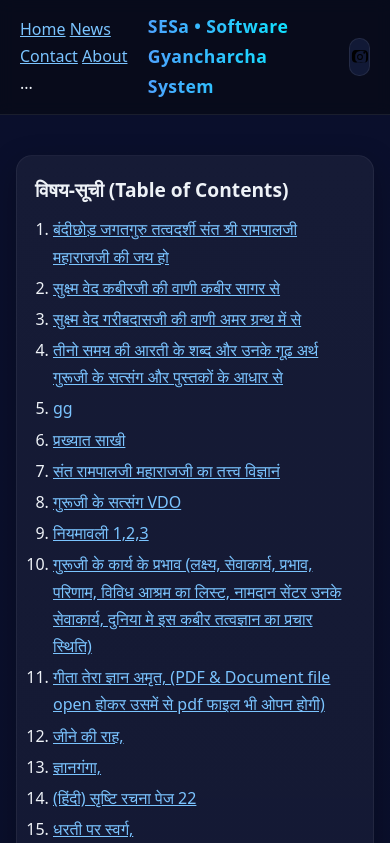
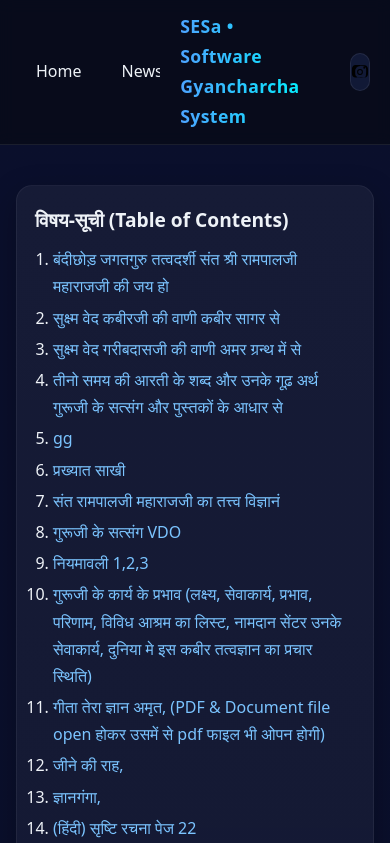
Before and after one commit to Ritik-Das-Software/Web-by-Ritik-Das, a plain HTML site: page index.html in a window 390 px wide. Shown: the top 843 px of the page. Drawn offline with Linux system fonts and the light colour scheme.

Commit message:
Update styles.css

```diff
--- a/styles.css
+++ b/styles.css
@@ -1,18 +1,168 @@
-*{box-sizing:border-box}
-html{scroll-behavior:smooth}
-body{font-family:system-ui,-apple-system,Segoe UI,Roboto,Ubuntu,'Noto Sans',Arial; background:linear-gradient(180deg,#0a0f2c,#0b1020); color:#eef2f7; margin:0; line-height:1.7}
-a{color:#7bc4ff}
-a:hover{color:#a8e0ff}
-header{position:sticky;top:0;z-index:50;display:flex;align-items:center;gap:12px;padding:12px 20px;background:rgba(8,12,26,.9);backdrop-filter:blur(8px);border-bottom:1px solid rgba(255,255,255,.08)}
-.brand{font-weight:800;letter-spacing:.4px;font-size:1.1rem;background:linear-gradient(90deg,#4da3ff,#00f2fe);-webkit-background-clip:text;-webkit-text-fill-color:transparent;cursor:pointer}
-.icon-btn{display:inline-flex;align-items:center;justify-content:center;width:38px;height:38px;border-radius:10px;background:#111936;border:1px solid rgba(255,255,255,.08)}
-.icon-btn:hover{transform:translateY(-2px)}
-.icon-btn img{width:18px;height:18px}
-main{max-width:1100px;margin:auto;padding:22px 16px}
-.card{margin:18px 0;padding:18px;border-radius:16px;background:linear-gradient(180deg,rgba(255,255,255,.05),rgba(255,255,255,.02));border:1px solid rgba(255,255,255,.06);box-shadow:0 10px 30px rgba(0,0,0,.25)}
-.card h2{margin:0 0 10px 0;font-size:1.2rem}
-.toc-list{list-style:decimal;margin:0;padding:0 0 0 18px}
-.toc-list li{margin:4px 0}
-.footer{padding:30px;text-align:center;opacity:.65}
-p{margin:0 0 10px;padding:10px 12px;background:rgba(255,255,255,.04);border-radius:10px}
-@media(max-width:768px){.toc-list li{margin-left:0!important}}
+/* ===============================
+   Global Reset + Base Styling
+=================================*/
+* {
+  box-sizing: border-box;
+  margin: 0;
+  padding: 0;
+}
+html {
+  scroll-behavior: smooth;
+}
+body {
+  font-family: system-ui, -apple-system, Segoe UI, Roboto, Ubuntu, 'Noto Sans', Arial;
+  background: linear-gradient(180deg, #0a0f2c, #0b1020);
+  color: #eef2f7;
+  line-height: 1.7;
+}
+
+/* ===============================
+   Links
+=================================*/
+a {
+  color: #7bc4ff;
+  text-decoration: none;
+}
+a:hover {
+  color: #a8e0ff;
+}
+
+/* ===============================
+   Header + Brand
+=================================*/
+header {
+  position: sticky;
+  top: 0;
+  z-index: 50;
+  display: flex;
+  align-items: center;
+  gap: 20px;
+  padding: 12px 20px;
+  background: rgba(8, 12, 26, .9);
+  backdrop-filter: blur(8px);
+  border-bottom: 1px solid rgba(255, 255, 255, .08);
+}
+.brand {
+  font-weight: 800;
+  letter-spacing: .4px;
+  font-size: 1.1rem;
+  background: linear-gradient(90deg, #4da3ff, #00f2fe);
+  -webkit-background-clip: text;
+  -webkit-text-fill-color: transparent;
+  cursor: pointer;
+}
+
+/* ===============================
+   Scrollable Menu (Nav)
+=================================*/
+.scrollmenu {
+  display: flex;
+  gap: 8px;
+  overflow-x: auto;
+  white-space: nowrap;
+  padding: 6px 0;
+  scrollbar-width: none;      /* Firefox hide scrollbar */
+  -ms-overflow-style: none;   /* IE/Edge hide scrollbar */
+}
+.scrollmenu::-webkit-scrollbar {
+  display: none; /* Chrome/Safari hide scrollbar */
+}
+.scrollmenu a {
+  display: inline-block;
+  padding: 10px 16px;
+  color: #eef2f7;
+  font-weight: 500;
+  border-radius: 8px;
+  transition: background .25s ease;
+}
+.scrollmenu a:hover {
+  background: rgba(255, 255, 255, .08);
+}
+.scrollmenu a.active {
+  background: linear-gradient(90deg, #4da3ff, #00f2fe);
+  color: #fff;
+}
+
+/* ===============================
+   Icon Button (Optional)
+=================================*/
+.icon-btn {
+  display: inline-flex;
+  align-items: center;
+  justify-content: center;
+  width: 38px;
+  height: 38px;
+  border-radius: 10px;
+  background: #111936;
+  border: 1px solid rgba(255, 255, 255, .08);
+  cursor: pointer;
+  transition: transform .2s ease;
+}
+.icon-btn:hover {
+  transform: translateY(-2px);
+}
+.icon-btn img {
+  width: 18px;
+  height: 18px;
+}
+
+/* ===============================
+   Main + Cards
+=================================*/
+main {
+  max-width: 1100px;
+  margin: auto;
+  padding: 22px 16px;
+}
+.card {
+  margin: 18px 0;
+  padding: 18px;
+  border-radius: 16px;
+  background: linear-gradient(180deg, rgba(255, 255, 255, .05), rgba(255, 255, 255, .02));
+  border: 1px solid rgba(255, 255, 255, .06);
+  box-shadow: 0 10px 30px rgba(0, 0, 0, .25);
+}
+.card h2 {
+  margin: 0 0 10px 0;
+  font-size: 1.2rem;
+}
+
+/* ===============================
+   Table of Contents
+=================================*/
+.toc-list {
+  list-style: decimal;
+  margin: 0;
+  padding: 0 0 0 18px;
+}
+.toc-list li {
+  margin: 4px 0;
+}
+
+/* ===============================
+   Footer
+=================================*/
+.footer {
+  padding: 30px;
+  text-align: center;
+  opacity: .65;
+}
+
+/* ===============================
+   Paragraph Styling
+=================================*/
+p {
+  margin: 0 0 10px;
+  padding: 10px 12px;
+  background: rgba(255, 255, 255, .04);
+  border-radius: 10px;
+}
+
+/* ===============================
+   Responsive
+=================================*/
+@media (max-width: 768px) {
+  .toc-list li {
+    margin-left: 0 !important;
+  }
+                                           }
```
